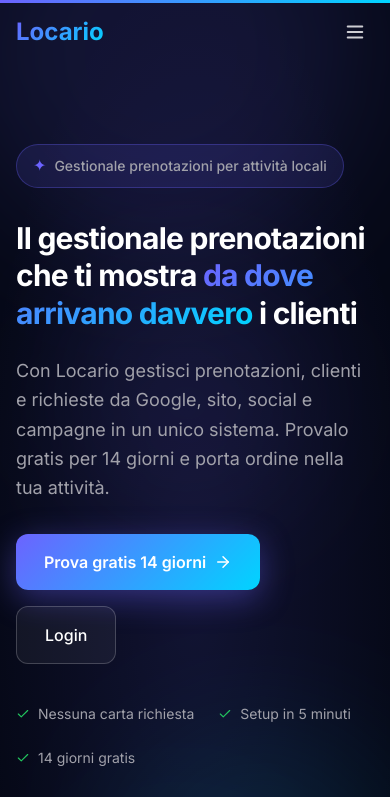
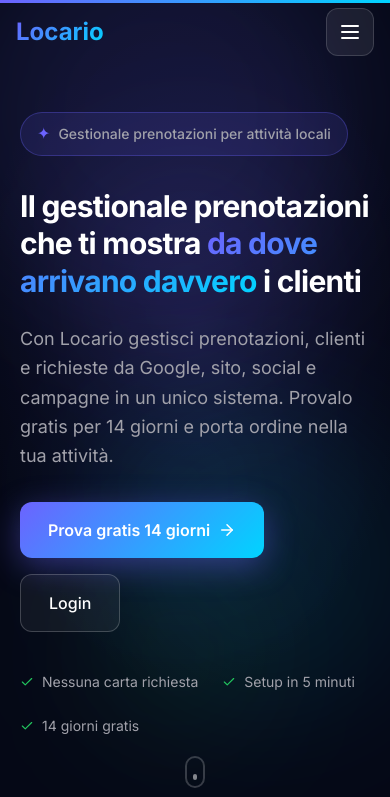
Before and after one commit to Ovallamor/locario-marketing-site, a Next.js app: page / in a window 390 px wide. Shown: the top 797 px of the page. Built offline with nearby package versions, Linux system fonts and the light colour scheme.

Commit message:
fix: mobile UX - hamburger più grande, hero above fold, overflow laterale

```diff
--- a/components/Header.tsx
+++ b/components/Header.tsx
@@ -173,11 +173,18 @@
               {/* Hamburger mobile */}
               <button
                 onClick={() => setIsMenuOpen(!isMenuOpen)}
-                className="lg:hidden p-2 rounded-lg text-white/80 hover:text-white hover:bg-white/5 transition-colors"
+                className="lg:hidden flex items-center justify-center rounded-xl text-white transition-colors"
+                style={{
+                  width: 48,
+                  height: 48,
+                  background: 'rgba(255,255,255,0.08)',
+                  border: '1px solid rgba(255,255,255,0.15)',
+                  flexShrink: 0,
+                }}
                 aria-label={isMenuOpen ? 'Chiudi menu' : 'Apri menu'}
                 aria-expanded={isMenuOpen}
               >
-                {isMenuOpen ? <X size={22} /> : <Menu size={22} />}
+                {isMenuOpen ? <X size={24} /> : <Menu size={24} />}
               </button>
             </div>
           </div>
@@ -246,7 +253,7 @@
                   <p className="px-4 pt-6 pb-2 text-xs font-semibold uppercase tracking-wider text-white/40">
                     Settori
                   </p>
-                  {INDUSTRY_NAV.map((item, i) => (
+                  {INDUSTRY_NAV.map((item) => (
                     <Link
                       key={item.href}
                       href={item.href}
--- a/components/Hero.tsx
+++ b/components/Hero.tsx
@@ -31,7 +31,7 @@
 export const Hero = () => {
   return (
     <section
-      className="relative min-h-screen flex items-center overflow-x-hidden pt-20"
+      className="relative min-h-screen flex items-start lg:items-center overflow-x-hidden pt-20"
       style={{ background: '#050816' }}
     >
       {/* Gradiente radiale centrale */}
@@ -64,7 +64,7 @@
       ))}
 
       {/* Contenuto principale */}
-      <div className="relative z-10 max-w-7xl mx-auto px-4 sm:px-6 lg:px-8 w-full py-16 lg:py-24">
+      <div className="relative z-10 max-w-7xl mx-auto px-5 sm:px-6 lg:px-8 w-full py-8 lg:py-24">
         <div className="grid grid-cols-1 lg:grid-cols-2 gap-10 lg:gap-20 items-center w-full min-w-0">
           {/* Colonna sinistra: copy */}
           <div className="min-w-0 w-full">
@@ -198,12 +198,12 @@
             <ProductMockup3D />
           </motion.div>
 
-          {/* Mockup mobile (solo su mobile) */}
+          {/* Mockup mobile — nascosto su mobile piccolo, visibile da sm in su */}
           <motion.div
             initial={{ opacity: 0, y: 40 }}
             animate={{ opacity: 1, y: 0 }}
             transition={{ duration: 0.8, delay: 0.4 }}
-            className="lg:hidden"
+            className="hidden sm:block lg:hidden"
           >
             <ProductMockup3D />
           </motion.div>
--- a/styles/globals.css
+++ b/styles/globals.css
@@ -34,6 +34,7 @@
     scroll-behavior: smooth;
     -webkit-font-smoothing: antialiased;
     -moz-osx-font-smoothing: grayscale;
+    overflow-x: hidden;
   }
 
   body {
```
